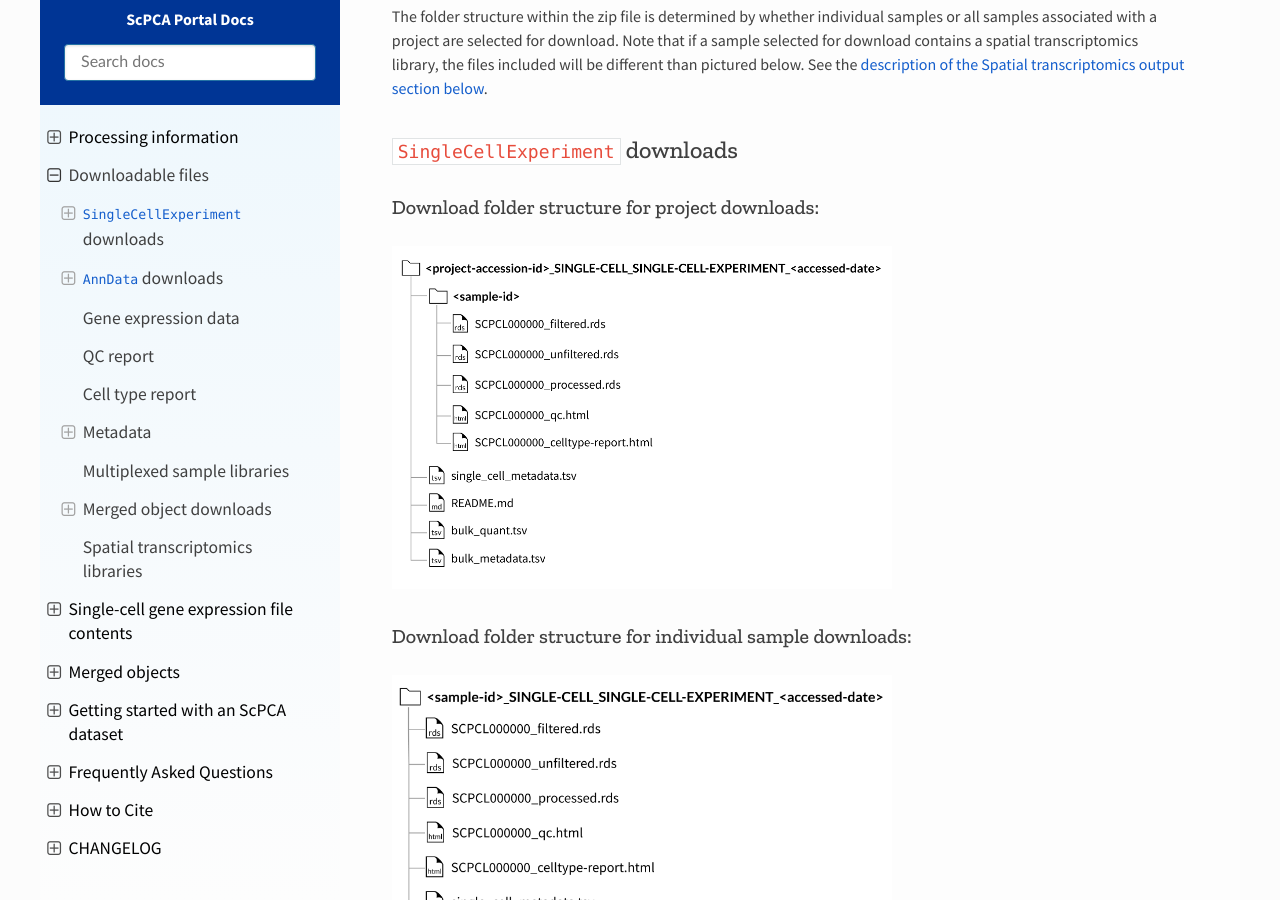
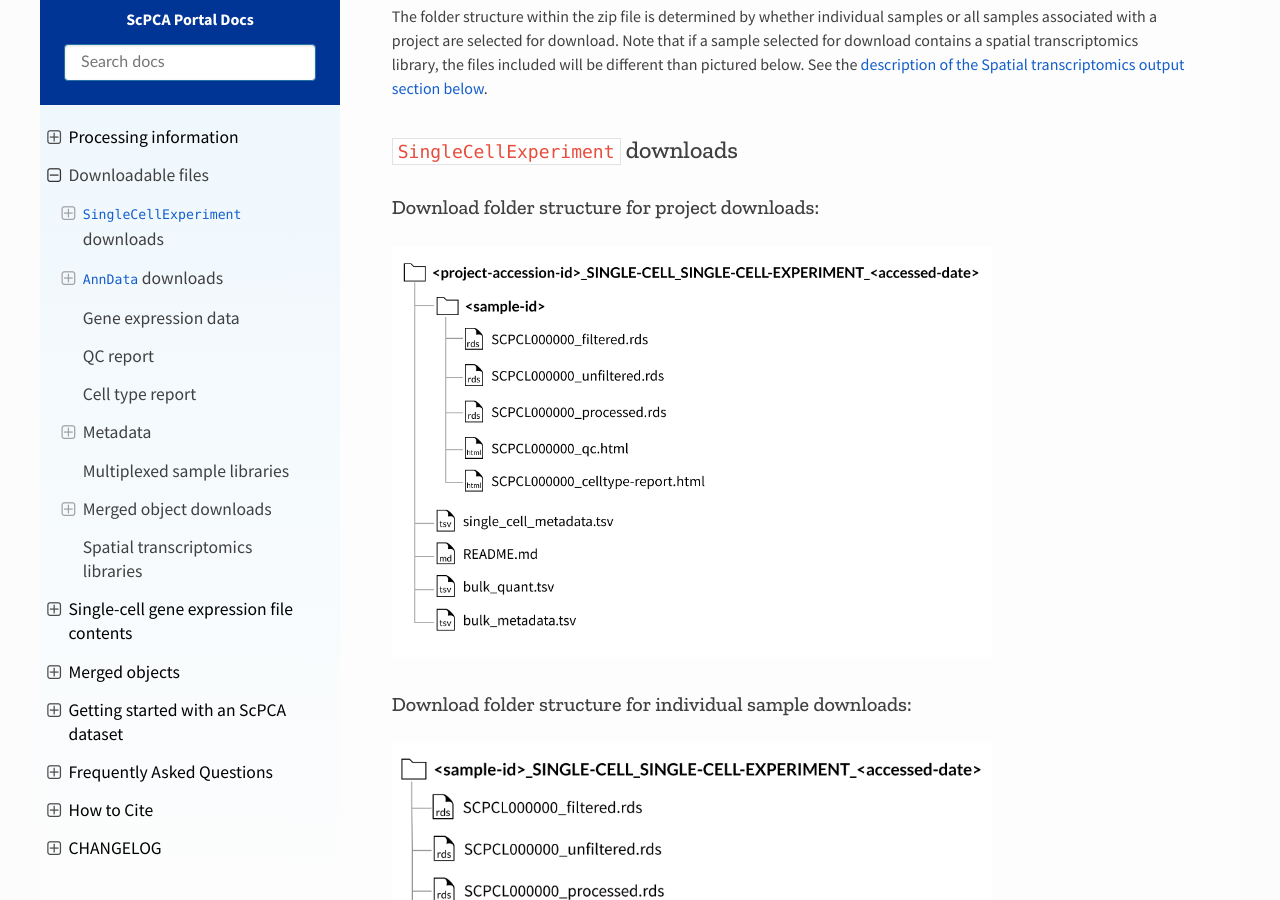
Before and after one commit to DongzeHE/scpca-docs, a Sphinx documentation site: the page built from docs/download_files.md, in a window 1280 px wide and 900 px high, scrolled down 1172 px. Built offline with Sphinx 7.4.7 and the Read the Docs theme 2.0.0, drawn with Linux system fonts in a browser that asks for light colours.

Commit message:
Try bumping width to 600 px

```diff
--- a/docs/download_files.md
+++ b/docs/download_files.md
@@ -39,21 +39,21 @@
 ## `SingleCellExperiment` downloads
 
 ### Download folder structure for project downloads:
-![project download folder](images/project-download-folder.png){width="500"}
+![project download folder](images/project-download-folder.png){width="600"}
 
 ### Download folder structure for individual sample downloads:
-![sample download folder](images/sample-download-folder.png){width="500"}
+![sample download folder](images/sample-download-folder.png){width="600"}
 
 ## `AnnData` downloads
 
 ### Download folder structure for project downloads:
-![project download folder](images/anndata-project-download-folder.png){width="500"}
+![project download folder](images/anndata-project-download-folder.png){width="600"}
 
 ### Download folder structure for individual sample downloads:
-![sample download folder](images/anndata-sample-download-folder.png){width="500"}
+![sample download folder](images/anndata-sample-download-folder.png){width="600"}
 
 ### Download folder structure for individual sample downloads with CITE-seq (ADT) data:
-![sample download folder](images/anndata-sample-citeseq-download-folder.png){width="500"}
+![sample download folder](images/anndata-sample-citeseq-download-folder.png){width="600"}
 
 If downloading a sample that contains a CITE-seq library as an `AnnData` object (`.h5ad` file), the quantified CITE-seq expression data is included as a separate file with the suffix `_adt.h5ad`.
 
@@ -176,7 +176,7 @@
 These sample set folders are named with an underscore-separated list of the sample ids for the libraries within, _e.g._, `SCPCS999990_SCPCS999991_SCPCS999992`.
 Bulk RNA-seq data, if present, will follow the [same format as bulk RNA-seq for single-sample libraries](#download-folder-structure-for-project-downloads).
 
-![multiplexed project download folder](images/multiplexed-download-folder.png){width="500"}
+![multiplexed project download folder](images/multiplexed-download-folder.png){width="600"}
 
 Because we do not perform demultiplexing to separate cells from multiplexed libraries into sample-specific count matrices, sample downloads from a project with multiplexed data will include all libraries that contain the sample of interest, but these libraries _will still contain cells from other samples_.
 
@@ -213,13 +213,13 @@
 Every download also includes the individual [QC report](#qc-report) and, if applicable, [cell type annotation reports](#cell-type-report) for each library included in the merged object.
 
 ### Download folder structure for `SingleCellExperiment` merged downloads:
-![project download folder](images/merged-project-download-folder.png){width="500"}
+![project download folder](images/merged-project-download-folder.png){width="600"}
 
 ### Download folder structure for `AnnData` merged downloads:
-![project download folder](images/merged-anndata-project-download-folder.png){width="500"}
+![project download folder](images/merged-anndata-project-download-folder.png){width="600"}
 
 ### Download folder structure for `AnnData` merged downloads with CITE-seq (ADT) data:
-![project download folder](images/merged-anndata-project-citeseq-download-folder.png){width="500"}
+![project download folder](images/merged-anndata-project-citeseq-download-folder.png){width="600"}
 
 
 ## Spatial transcriptomics libraries
@@ -239,4 +239,4 @@
 
 Every download also includes a single `spatial_metadata.tsv` file containing metadata for all libraries included in the download.
 
-![sample download with spatial](images/spatial-download-folder.png){width="500"}
+![sample download with spatial](images/spatial-download-folder.png){width="600"}
```
